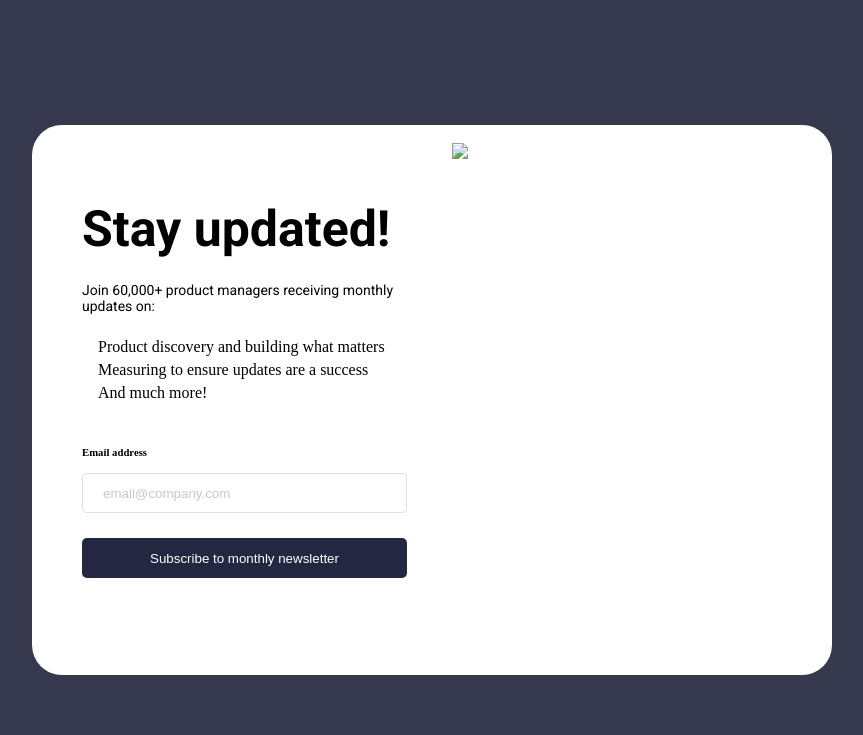
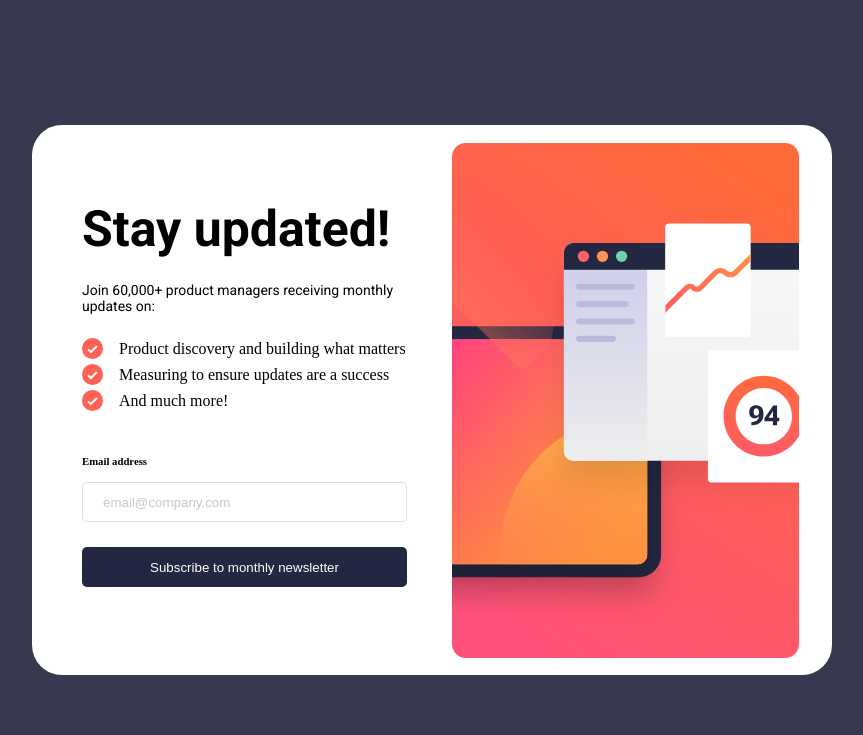
Before and after one commit to mohamedilaiwi/newsletter-sign-up-with-success-message-main, a plain HTML site: page index.html in a window 1280 px wide. Shown: the whole page, without its empty margins (208-1071 px from the left). Drawn offline with Linux system fonts and the light colour scheme; the site is published under a folder, as on GitHub Pages, so addresses that start at the root find nothing.

Commit message:
Update index.html

```diff
--- a/index.html
+++ b/index.html
@@ -27,15 +27,15 @@
             </div>
             <div class="list">
               <div class="single-list">
-                <img src="/assets/images/icon-list.svg" alt="">
+                <img src="./assets/images/icon-list.svg" alt="">
                 <p>Product discovery and building what matters</p>
               </div>
               <div class="single-list">
-                <img src="/assets/images/icon-list.svg" alt="">
+                <img src="./assets/images/icon-list.svg" alt="">
                 <p>Measuring to ensure updates are a success</p>
               </div>
               <div class="single-list">
-                <img src="/assets/images/icon-list.svg" alt="">
+                <img src="./assets/images/icon-list.svg" alt="">
                 <p>And much more!</p>
               </div>
             </div>
@@ -52,13 +52,13 @@
         </div>
       </div>
       <div class="img-container">
-        <img src="\assets\images\illustration-sign-up-desktop.svg"  class="logo">
+        <img src="./assets/images/illustration-sign-up-desktop.svg"  class="logo">
       </div>
     </div>
     <div class="subscribe-card">
       <div class="subscribe-container">
         <div class="subscribe-text">
-          <img src="/assets/images/icon-success.svg">
+          <img src="./assets/images/icon-success.svg">
           <h1>Thanks for subscribing!</h1>
           <p class="description">A confirmation email has been sent to <span class="company"></span>. Please open it and click the button inside to confirm your subscription.</p>
           <button class="btn">Dismiss message</button>
```
